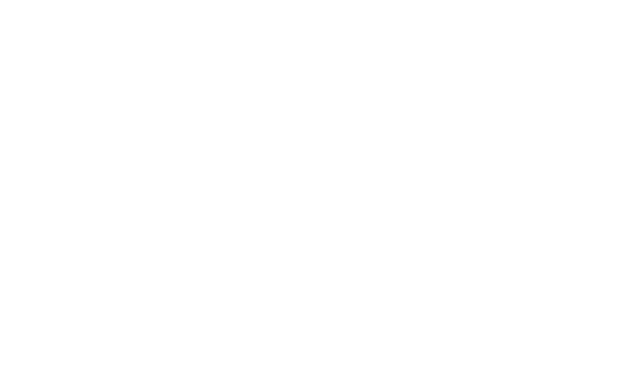
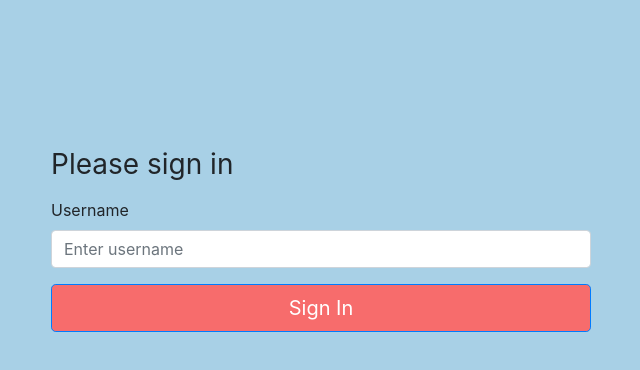
Before and after one commit to aryankix101/homeworkhelpers, a React (Create React App) app: page /login in a window 1280 px wide. Shown: the top 370 px of the page, without its empty margins (319-959 px from the left). Built offline with nearby package versions, Linux system fonts and the light colour scheme; a web font is replaced by a local one.

Commit message:
Finished getting/using data. Everything works accordingly

```diff
--- a/api/templates/login.html
+++ b/api/templates/login.html
@@ -20,3 +20,4 @@
     </div>
   </body>
 </html>
+© 2020 GitHub, Inc.
--- a/src/App.js
+++ b/src/App.js
@@ -5,7 +5,9 @@
 import HomePage from './components/Home.js'
 import PathwayPage from './components/Pathways.js'
 import StudyBuddyPage from './components/StudyBuddy.js'
+import LoginPage from './components/Login.js'
 import Slide from 'react-reveal/Slide';
+import StudentDashboardPage from './components/StudentDashboard';
 
 function App() {
   return (
@@ -18,6 +20,8 @@
             <Route exact path="/" component={HomePage}/>
             <Route exact path="/steam-pathways" component={PathwayPage}/>
             <Route exact path="/study-buddy" component={StudyBuddyPage}/>
+            <Route exact path="/login" component={LoginPage}/>
+            <Route exact path="/student-dashboard" component={StudentDashboardPage}/>
         </Switch>
       </div>
     </BrowserRouter>
--- /dev/null
+++ b/src/components/History.js
@@ -0,0 +1,3 @@
+import { createBrowserHistory } from 'history';
+
+export default createBrowserHistory();
--- /dev/null
+++ b/src/components/Login.js
@@ -0,0 +1,89 @@
+import React, { Component } from 'react';
+import Zoom from 'react-reveal/Zoom';
+import Footer from './Footer.js'
+import history from './History';
+import StudentDashboardPage from './StudentDashboard.js';
+
+class LoginPage extends Component {
+    constructor(props) {
+        super(props);
+        this.state = {
+          value: '',
+          student_first_name: '',
+          student_badge: '',
+          student_completed_pathway : '',
+          send: false
+        }
+
+        this.onChange = this.onChange.bind(this)
+        this.handleSubmit = this.handleSubmit.bind(this)
+      }
+
+      onChange(event) {
+        this.setState({value: event.target.value }, () => console.log(this.state.value))
+      }
+
+      handleSubmit(event) {
+        event.preventDefault();
+        fetch("/login_user", {
+          method:"POST",
+          cache: "no-cache",
+          headers:{
+              "content_type":"application/json",
+          },
+          body:JSON.stringify(this.state.value)
+          }
+      ).then(response => {
+      return response.json()
+    })
+    .then(json => {
+    this.setState({student_first_name: json.first_name}, () => console.log("Data: " + this.state.student_first_name))
+    this.setState({student_badge: json.badge}, () => console.log("Data: " + this.state.student_badge))
+    this.setState({student_completed_pathway: json.completed_pathway}, () => console.log("Data: " + this.state.student_completed_pathway))
+    })
+      }
+
+      handleClick = () => {
+        this.setState({send: true}, () =>
+        console.log(this.state.send));
+    }
+
+    render() {
+        return (
+            <Zoom>
+            <div className="container" id="login">
+            <body>
+                <style>{'body { background-color: #A8D0E6; }'}</style>
+                <div className="row">
+                    <div className="col-md-6 mt-5 mx-auto">
+                        <form onSubmit={this.handleSubmit}>
+                        <h1 className="h3 mb-3 font-weight-normal">Please sign in</h1>
+                        <div className="form-group">
+                            <label>Username</label>
+                            <input
+                            type="text"
+                            className="form-control"
+                            name="username"
+                            placeholder="Enter username"
+                            value={this.state.value}
+                            onChange={this.onChange}
+                            />
+                        </div>
+                        <button onClick={this.handleClick} id="loginsubmit"
+                            type="submit"
+                            className="btn btn-lg btn-primary btn-block"
+                        >
+                          Sign In
+                        </button>
+                        </form>
+                    </div>
+                </div>
+                {this.state.send && <StudentDashboardPage student_first_name={this.state.student_first_name} student_badge={this.state.student_badge} student_copmleted_pathway={this.state.student_completed_pathway} />}
+                </body>
+            </div>
+            </Zoom>
+          );
+    }
+}
+
+export default LoginPage;
--- a/src/components/Pathways.js
+++ b/src/components/Pathways.js
@@ -4,19 +4,6 @@
 import Zoom from 'react-reveal/Zoom';
 
 class PathwayPage extends Component {
-    state = {
-        student_data: []
-      }
-      componentDidMount() {
-        fetch('/spreadsheet-data')
-        .then(res => res.json())
-        .then((data) => {
-          this.setState({ student_data: data })
-          console.log(this.state.student_data)
-        })
-        .catch(console.log)
-      }
-
       render() {
         return (
             <Zoom>
@@ -31,10 +18,7 @@
                                     <p>STEAM Pathways is a fun and exciting virtual adventure led by passionate high school students with prior teaching experiences. We teach subjects in STEAM including science, tech, english, art, and math in a unique way over a virtual platform. Our program provides weekly enrichment packets which include short and engaging activities with limited materials that cater to the imagination of our students. The tutoring sessions are based on our thorough curriculum which is tailored to each student’s individual pace. Students will earn a badge for each lesson they complete and gain a certificate displaying their achievements. The goal of STEAM Pathways is to create an inclusive virtual environment for students of all ages and levels to foster a love for learning!</p>
                                     <p><li>Fun and exciting virtual experience</li><li>Learn skills in STEAM subjects (Science, Technology, English, Art, and Math)</li><li>Bi-weekly enrichment packets to boost your skills</li><li>Learn at a personalized and individual pace from experienced mentors</li><li>Receive badges and awards for your achievements</li><li>Students can choose to learn any subjects(s) they want</li><li>Available to ALL ages and levels!</li></p>
                                     <p><br/>Sign up now at <i>tinyurl.com/steam-pathways</i>. We hope you will join us to explore the world of learning with STEAM Pathways!</p>
-                                    <p>If you are a student who wishes to see their achievements, please click <a href="">here</a> to login</p>
-                                    {this.state.student_data.map((student) => (
-                                        <p id="titletext">Hello {student.first_name}! You have completed the {student.completed_pathway}.<br/> Badges completed: {student.badge}.</p>
-                                    ))}
+                                    <p>If you are a student, please click <a href="/login">here</a> to login</p>
                                     </div>
                                 </div>
                         </body>
--- /dev/null
+++ b/src/components/StudentDashboard.js
@@ -0,0 +1,17 @@
+import React, { Component } from 'react';
+import Zoom from 'react-reveal/Zoom';
+import Footer from './Footer.js'
+import LoginForm from './Login.js'
+
+
+const StudentDashboardPage = ({student_first_name, student_badge, student_completed_pathway}) =>  {
+        return (
+            <Zoom>
+            <div>
+            <p><h2>Hello {student_first_name}</h2></p>
+            </div>
+            </Zoom>
+          );
+}
+
+export default StudentDashboardPage;
--- a/src/index.css
+++ b/src/index.css
@@ -41,6 +41,11 @@
 
 #submitcontact {
   font-family: Chilanka;
+  color: white;
+  background-color: #F76C6C;
+}
+
+#loginsubmit {
   color: white;
   background-color: #F76C6C;
 }
@@ -147,3 +152,7 @@
 #footer {
   padding-top: 30px;
 }
+
+#login {
+  padding-top:100px;
+}
```
Also changed, not shown: package.json (+7 -2 lines), 2 other files (tests, documents, lock files or other folders).
